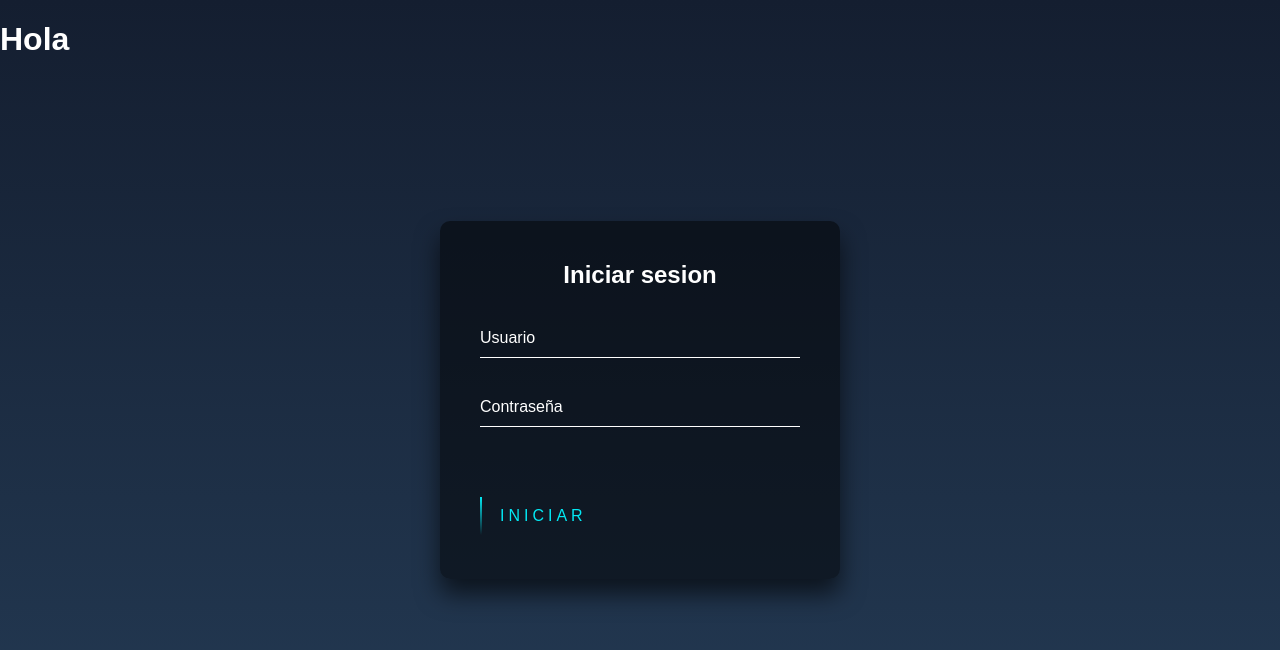
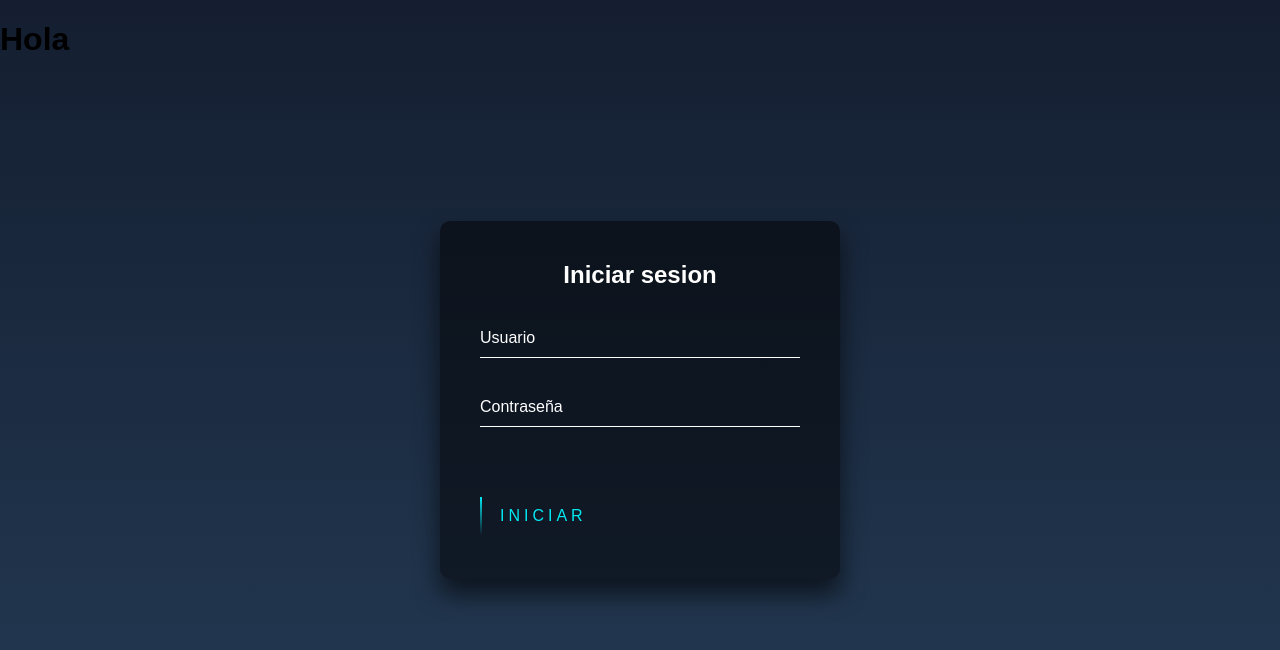
Before and after one commit to Jhordan3010/Jhordan3010.github.io, a plain HTML site: page index.html in a window 1280 px wide. Drawn offline with Linux system fonts and the light colour scheme.

Commit message:
Update InicioSesion.css
Signed-off-by: Jhordan3010 <119618932+Jhordan3010@users.noreply.github.com>

```diff
--- a/InicioSesion.css
+++ b/InicioSesion.css
@@ -7,9 +7,7 @@ html {
     font-family: sans-serif;
     background: linear-gradient(#141e30, #243b55);
   }
-  h1 {
-      color: #fff;
-  }
+
   .login-box {
     position: absolute;
     top: 50%;
```
